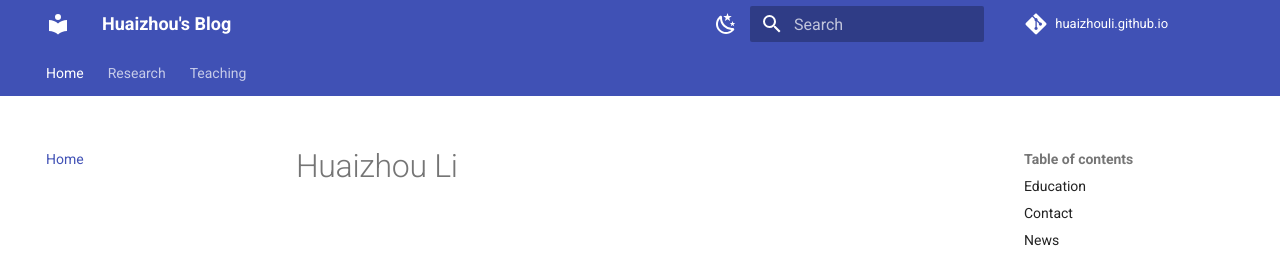
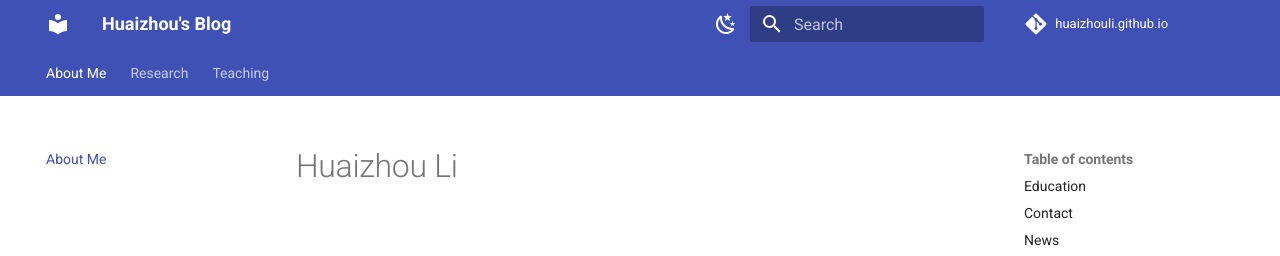
Before and after one commit to huaizhouli/huaizhouli.github.io, an MkDocs documentation site: the page built from docs/index.md, in a window 1280 px wide and 900 px high. Shown: the top 256 px of the window. Built offline with MkDocs 1.6.1 and Material for MkDocs 9.7.7, drawn with Linux system fonts in a browser that asks for light colours; comment, search, counter and statistics services are not loaded.

Commit message:
Update mkdocs.yml

```diff
--- a/mkdocs.yml
+++ b/mkdocs.yml
@@ -6,7 +6,7 @@ repo_url: https://github.com/huaizhouli/huaizhouli.github.io
 edit_uri: edit/main/docs/
 
 nav:
-  - Home: index.md
+  - About Me: index.md
   - Research:
       - research/index.md
   - Teaching:
```
